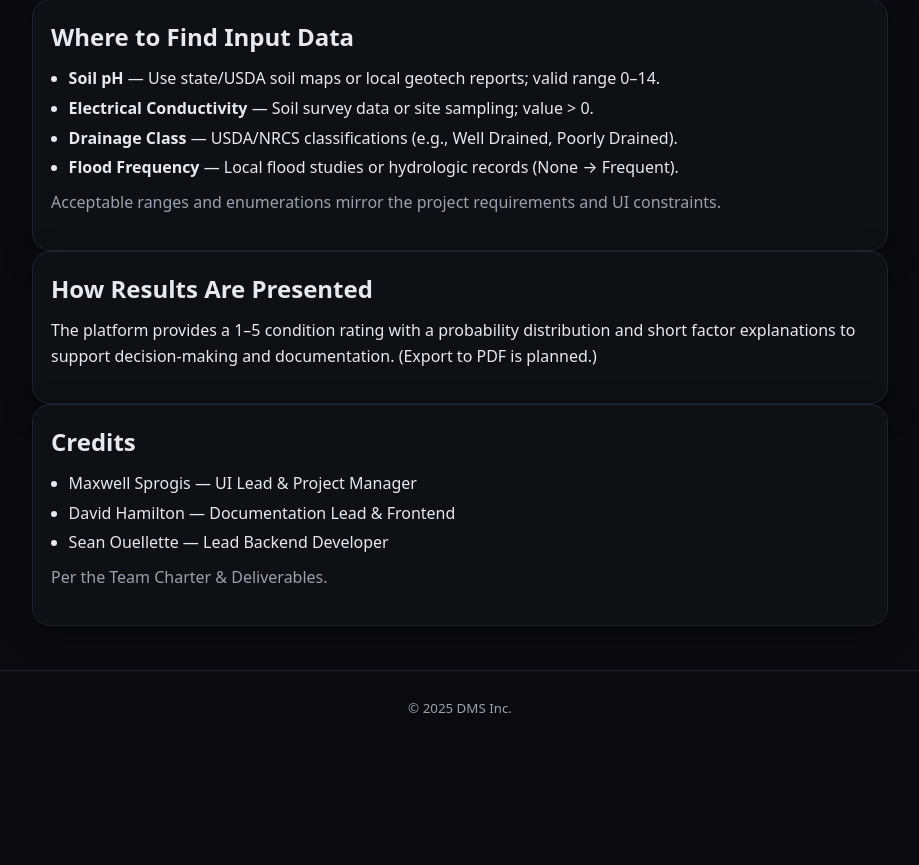
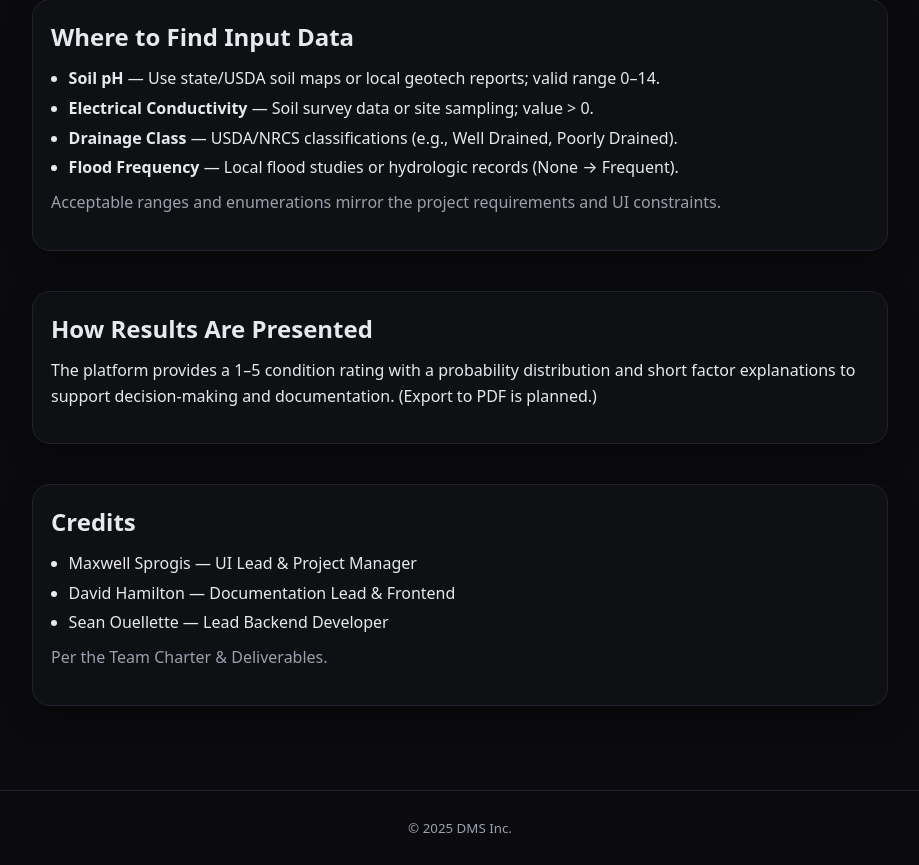
Before and after one commit to SOuellette22/DMS-inc-CSC4910, a Flask app: page /info in a window 1280 px wide. Shown: the part 194-1059 px from the top of the page, without its empty margins (180-1099 px from the left). Before the commit the page ends 907 px from the top, so only its background shows below. Run offline with Flask 3, Linux system fonts and the light colour scheme; parts of the project's set-up code (start-up, migrations or seed data) failed here and were passed over.

Commit message:
Fix: fixed the issue with the style not being correct on some pages

```diff
--- a/src/core/templates/index.html
+++ b/src/core/templates/index.html
@@ -4,6 +4,7 @@
 
 {% block homeActive %}class="active"{% endblock %}
 
+{% block content %}
 <style>
   .home-grid {
     display: grid;
@@ -44,7 +45,6 @@
     }
   }
 </style>
-{% block content %}
 <main>
   <section class="hero layered">
     <div class="home-grid">
--- a/src/core/templates/info.html
+++ b/src/core/templates/info.html
@@ -4,14 +4,13 @@
 
 {% block infoActive %}class="active"{% endblock %}
 
-  <style>
-    /* Adds space between info boxes only on this page */
-    main.content-narrow .card {
-      margin-bottom: 40px; /* was ~20px, now gives more breathing room */
-    }
-  </style>
-
 {% block content %}
+<style>
+/* Adds space between info boxes only on this page */
+main.content-narrow .card {
+  margin-bottom: 40px; /* was ~20px, now gives more breathing room */
+}
+</style>
 
 <main class="content-narrow">
   <h1>Project Information</h1>
--- a/src/rate/templates/rate.html
+++ b/src/rate/templates/rate.html
@@ -4,6 +4,7 @@
 
 {% block rateActive %}class="active"{% endblock %}
 
+{% block content %}
 <style>
   /* Page-local only for tiny details spacing */
   .more {
@@ -18,7 +19,6 @@
   }
 </style>
 
-{% block content %}
 <main class="content-narrow">
   <!-- Photo on top (kept as-is) -->
   <section class="hero">
```
